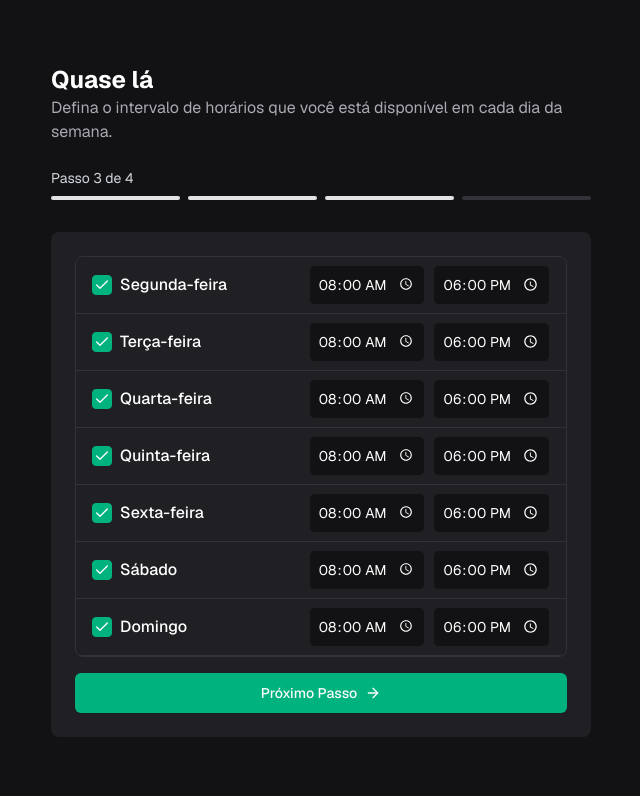
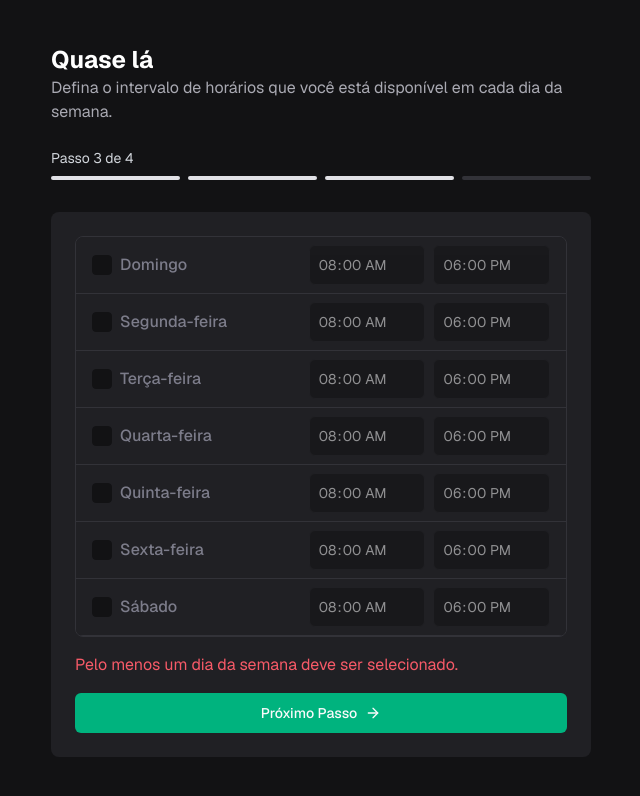
Before and after one commit to izaiasmorais/ignite-call, a Next.js app: page /registro/cronograma in a window 1280 px wide. Both pictures are taken after a click on the button "Próximo Passo". Shown: the top 796 px of the page, without its empty margins (319-959 px from the left). Built offline with nearby package versions, Linux system fonts and the light colour scheme.

Commit message:
feat: show schedule form error message

```diff
--- a/src/components/forms/welcome-form.tsx
+++ b/src/components/forms/welcome-form.tsx
@@ -45,6 +45,7 @@ export function WelcomeForm() {
 									{...field}
 								/>
 							</FormControl>
+
 							<FormMessage />
 						</FormItem>
 					)}
@@ -64,6 +65,7 @@ export function WelcomeForm() {
 									{...field}
 								/>
 							</FormControl>
+
 							<FormMessage />
 						</FormItem>
 					)}
--- a/src/components/schedule/checkbox-time-range.tsx
+++ b/src/components/schedule/checkbox-time-range.tsx
@@ -1,58 +1,22 @@
 "use client";
-import { useForm, Controller } from "react-hook-form";
-import { zodResolver } from "@hookform/resolvers/zod";
+import { Controller } from "react-hook-form";
 import { Checkbox } from "@/components/ui/checkbox";
-import { Form, FormLabel } from "@/components/ui/form";
+import { Form, FormLabel, FormMessage } from "@/components/ui/form";
 import { Input } from "../ui/input";
 import { ArrowRight } from "lucide-react";
 import { Button } from "../ui/button";
-import { z } from "zod";
-
-const weekdays = [
-	{ id: 0, label: "Segunda-feira" },
-	{ id: 1, label: "Terça-feira" },
-	{ id: 2, label: "Quarta-feira" },
-	{ id: 3, label: "Quinta-feira" },
-	{ id: 4, label: "Sexta-feira" },
-	{ id: 5, label: "Sábado" },
-	{ id: 6, label: "Domingo" },
-];
-
-const FormSchema = z.object({
-	schedule: z.array(
-		z.object({
-			day: z.number(),
-			enabled: z.boolean(),
-			startTime: z.string(),
-			endTime: z.string(),
-		})
-	),
-});
+import { useScheduleForm } from "@/hooks/use-schedule-form";
 
 export default function CheckboxTimeRange() {
-	const form = useForm<z.infer<typeof FormSchema>>({
-		resolver: zodResolver(FormSchema),
-		defaultValues: {
-			schedule: weekdays.map((day) => ({
-				day: day.id,
-				enabled: [0, 1, 2, 3, 4, 5, 6].includes(day.id),
-				startTime: "08:00",
-				endTime: "18:00",
-			})),
-		},
-	});
-
-	function onSubmit(data: z.infer<typeof FormSchema>) {
-		console.log(data);
-	}
+	const { form, weekdays } = useScheduleForm();
 
 	return (
 		<Form {...form}>
-			<form onSubmit={form.handleSubmit(onSubmit)} className="space-y-4 w-full">
+			<form onSubmit={form.handleSubmitForm} className="space-y-4 w-full">
 				<div className="border border-gray-600 rounded-lg overflow-hidden">
 					{form.getValues().schedule.map((schedule, index) => (
 						<div
-							key={schedule.day}
+							key={schedule.weekday}
 							className="flex justify-between items-center space-x-4 px-4 py-2
 								bg-gray-800 border-b border-gray-600"
 						>
@@ -62,9 +26,12 @@ export default function CheckboxTimeRange() {
 								render={({ field }) => (
 									<div className="flex items-center space-x-2">
 										<Checkbox
-											id={String(schedule.day)}
+											id={String(schedule.weekday)}
 											checked={field.value}
-											onCheckedChange={field.onChange}
+											onCheckedChange={(e) => [
+												field.onChange(e),
+												form.clearErrors(),
+											]}
 											className={
 												field.value
 													? "!bg-ignite-500 border-ignite-500 text-white w-5 h-5"
@@ -73,12 +40,15 @@ export default function CheckboxTimeRange() {
 										/>
 
 										<FormLabel
-											htmlFor={String(schedule.day)}
+											htmlFor={String(schedule.weekday)}
 											className={`text-base font-medium ${
 												field.value ? "text-white" : "text-gray-400"
 											}`}
 										>
-											{weekdays.find((day) => day.id === schedule.day)?.label}
+											{
+												weekdays.find((day) => day.id === schedule.weekday)
+													?.label
+											}
 										</FormLabel>
 									</div>
 								)}
@@ -93,6 +63,7 @@ export default function CheckboxTimeRange() {
 											type="time"
 											{...field}
 											step={60}
+											disabled={!schedule.enabled}
 											className="p-2 rounded-md text-center bg-gray-900
 											time-white text-white border border-gray-800"
 										/>
@@ -104,9 +75,10 @@ export default function CheckboxTimeRange() {
 									control={form.control}
 									render={({ field }) => (
 										<Input
+											{...field}
 											type="time"
-											{...field}
 											step={60}
+											disabled={!schedule.enabled}
 											className="p-2 rounded-md text-center bg-gray-900
 											time-white text-white border border-gray-800"
 										/>
@@ -117,7 +89,19 @@ export default function CheckboxTimeRange() {
 					))}
 				</div>
 
-				<Button className="bg-ignite-500 hover:bg-ignite-600 w-full">
+				{form.formState.errors.schedule && (
+					<span className="text-red-500 block">
+						{form.formState.errors.schedule.root?.message}
+					</span>
+				)}
+
+				<FormMessage />
+
+				<Button
+					type="submit"
+					className="bg-ignite-500 hover:bg-ignite-600 w-full"
+					disabled={form.formState.isSubmitting}
+				>
 					Próximo Passo <ArrowRight />
 				</Button>
 			</form>
--- a/src/hooks/use-form-mutation.ts
+++ b/src/hooks/use-form-mutation.ts
@@ -2,7 +2,7 @@
 import { zodResolver } from "@hookform/resolvers/zod";
 import { ZodType } from "zod";
 import { toast } from "sonner";
-import { useForm, type DefaultValues, type FieldValues } from "react-hook-form";
+import { useForm, DefaultValues, FieldValues } from "react-hook-form";
 
 interface UseFormMutationProps<TSchema extends FieldValues> {
 	schema: ZodType<TSchema>;
--- /dev/null
+++ b/src/hooks/use-schedule-form.ts
@@ -0,0 +1,51 @@
+import { z } from "zod";
+import { useFormMutation } from "./use-form-mutation";
+
+const weekdays = [
+	{ id: 0, label: "Domingo" },
+	{ id: 1, label: "Segunda-feira" },
+	{ id: 2, label: "Terça-feira" },
+	{ id: 3, label: "Quarta-feira" },
+	{ id: 4, label: "Quinta-feira" },
+	{ id: 5, label: "Sexta-feira" },
+	{ id: 6, label: "Sábado" },
+];
+
+const formSchema = z.object({
+	schedule: z
+		.array(
+			z.object({
+				weekday: z.number().min(0).max(6),
+				enabled: z.boolean(),
+				startTime: z.string(),
+				endTime: z.string(),
+			})
+		)
+		.transform((intervals) => intervals.filter((interval) => interval.enabled))
+		.refine((intervals) => intervals.length > 0, {
+			message: "Pelo menos um dia da semana deve ser selecionado.",
+		}),
+});
+
+export function useScheduleForm() {
+	const defaultWeekDays: number[] = [];
+	const form = useFormMutation({
+		schema: formSchema,
+		defaultValues: {
+			schedule: weekdays.map((weekday) => ({
+				weekday: weekday.id,
+				enabled: defaultWeekDays.includes(weekday.id),
+				startTime: "08:00",
+				endTime: "18:00",
+			})),
+		},
+		onSubmit: async (data) => {
+			console.log(data);
+		},
+	});
+
+	return {
+		form,
+		weekdays,
+	};
+}
```
